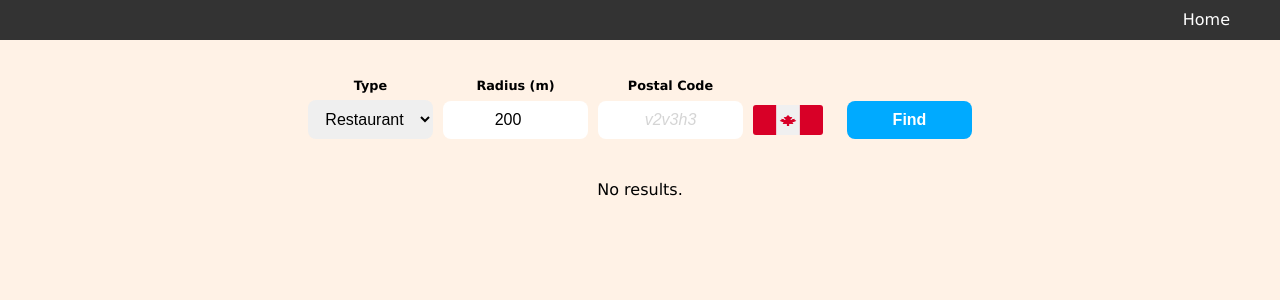
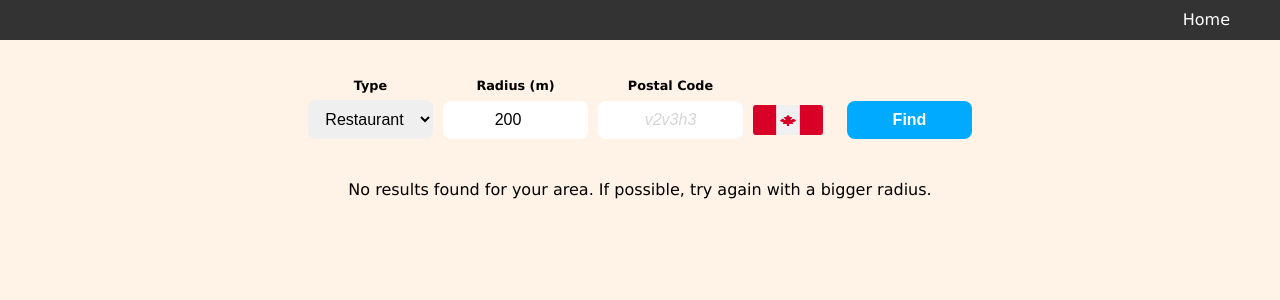
Before and after one commit to danwan754/nearby-restaurant-decider, a React (Create React App) app: page /results in a window 1280 px wide. Shown: the top 300 px of the page. Built offline with nearby package versions, Linux system fonts and the light colour scheme.

Commit message:
Change text for no results

```diff
--- a/src/components/ResultDetail.jsx
+++ b/src/components/ResultDetail.jsx
@@ -8,10 +8,9 @@ class ResultDetail extends React.Component {
 
     render() {
         if (Object.keys(this.props.place).length === 0) {
-            console.log("No results");
             return (
                 <div>
-                    No results.
+                    No results found for your area. If possible, try again with a bigger radius.
                 </div>
             );
         }
```
